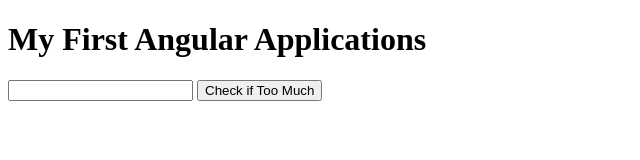
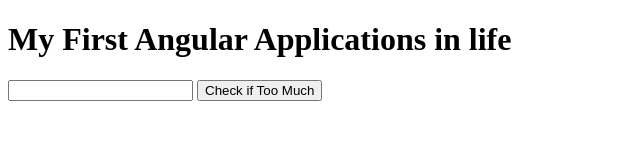
Before and after one commit to kdhime/coursera-test, a plain HTML site: page index.html in a window 1280 px wide. Shown: the whole page, without its empty margins (0-640 px from the left). Drawn offline with Linux system fonts and the light colour scheme.

Commit message:
#8 commit

```diff
--- a/index.html
+++ b/index.html
@@ -7,7 +7,7 @@
     <title></title>
   </head>
   <body>
-    <h1>My First Angular Applications</h1>
+    <h1>My First Angular Applications in life</h1>
 <div ng-controller="LunchCheckController">
 <input type="text" name="name" ng-model="numberOfItems" ng-keyup="removeBlankElem();">
 <input type="button" value="Check if Too Much" ng-click="checkForItems();">
```
Also changed, not shown: 1 other file.
